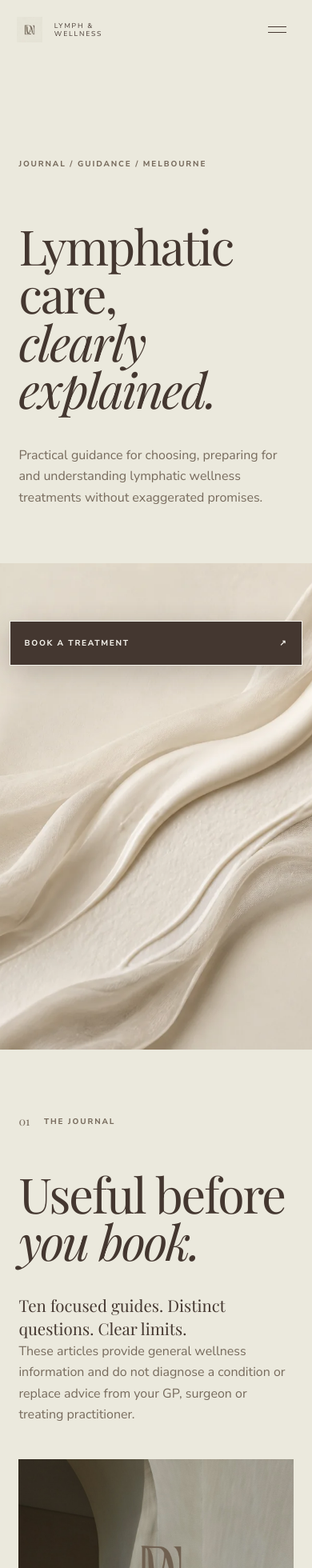
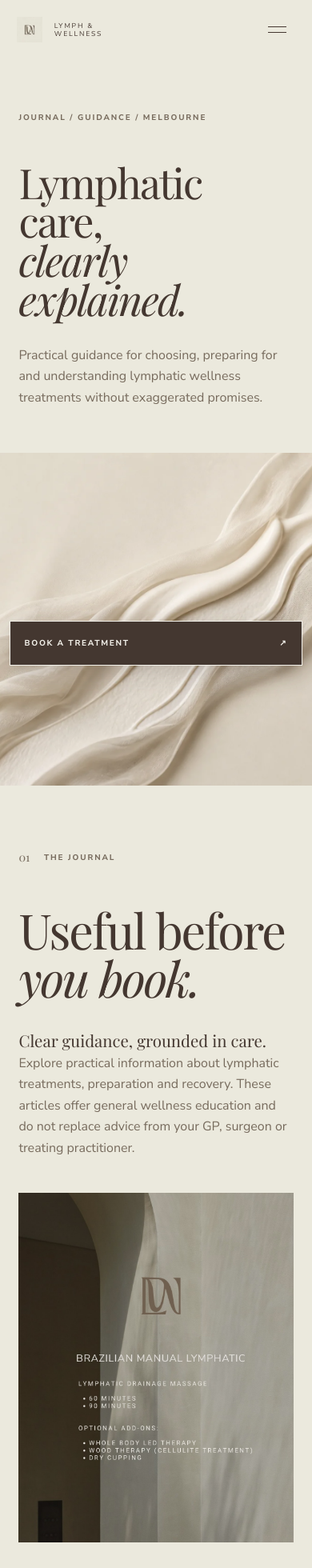
Before and after one commit to MetakeyGitHub/lymph-wellness, a Next.js app: page /journal in a window 390 px wide. Shown: the top 1960 px of the page at 80% size. Built offline with nearby package versions, Linux system fonts and the light colour scheme.

Commit message:
Repair journal and homepage layouts
Fixes stale and incomplete journal presentation, rebalances the responsive journal hero, prevents homepage article overlap, and improves hero image loading.

```diff
--- a/app/_components/PageHero.tsx
+++ b/app/_components/PageHero.tsx
@@ -9,7 +9,7 @@ export function PageHero({ eyebrow, title, intro, image, imageAlt, dark = false
         <h1>{title}</h1>
         <p>{intro}</p>
       </div>
-      {image && <div className="page-hero-image"><Image src={image} alt={imageAlt ?? ""} fill priority sizes="(max-width: 780px) 100vw, 48vw" /></div>}
+      {image && <div className="page-hero-image"><Image src={image} alt={imageAlt ?? ""} fill priority loading="eager" sizes="(max-width: 780px) 100vw, 48vw" /></div>}
     </section>
   );
 }
--- a/app/globals.css
+++ b/app/globals.css
@@ -362,6 +362,8 @@ em { font-weight: 400; }
 .journal-intro h2 { margin: clamp(3rem,5vw,5rem) 0 0; font-size: clamp(3.8rem,6vw,6.5rem); }
 .journal-intro > div:last-child { padding-top: 5rem; }
 .journal-intro > div:last-child > p:not(.lead) { max-width: 34rem; color: var(--taupe); }
+.journal-page .page-hero { grid-template-columns: 58% 42%; }
+.journal-page .page-hero h1 { font-size: clamp(4rem,6vw,6.8rem); }
 .journal-grid { padding-top: 0; display: grid; grid-template-columns: repeat(2,1fr); gap: clamp(4rem,7vw,7rem) 2rem; background: var(--off-white); }
 .journal-card { min-width: 0; }
 .journal-card-featured { grid-column: 1/-1; display: grid; grid-template-columns: 58% 1fr; gap: clamp(2rem,5vw,5rem); align-items: center; }
@@ -371,7 +373,7 @@ em { font-weight: 400; }
 .journal-card-image:hover img { transform: scale(1.035); }
 .journal-card-copy { padding-top: 2rem; }
 .journal-card-featured .journal-card-copy { padding-top: 0; }
-.journal-card-copy h2 { margin: 1.4rem 0 1.2rem; font-size: clamp(2.4rem,4.2vw,4.8rem); }
+.journal-card-copy h2 { margin: 1.4rem 0 1.2rem; font-size: clamp(2.4rem,3.7vw,4.2rem); }
 .journal-card:not(.journal-card-featured) .journal-card-copy h2 { font-size: clamp(2rem,3vw,3.2rem); }
 .journal-card-copy > p:not(.eyebrow) { max-width: 37rem; color: var(--taupe); }
 .journal-card-copy > div { margin-top: 2rem; display: flex; align-items: end; justify-content: space-between; gap: 2rem; }
@@ -695,14 +697,21 @@ em { font-weight: 400; }
   .detail-columns { padding-top: 0; }
   .map-placeholder { min-height: 18rem; margin-top: 3rem; }
   .home-journal, .journal-intro, .treatment-landing-overview, .treatment-expectations, .treatment-local, .treatment-reading, .areas-intro, .areas-services, .areas-note { grid-template-columns: 1fr; }
-  .home-journal { gap: 4rem; }
-  .home-journal > div:last-child > a { min-height: 8rem; grid-template-columns: 2.5rem 1fr 1rem; gap: 1rem; }
+  .home-journal { gap: 3.5rem; }
+  .home-journal h2 { margin: 2.6rem 0 1.5rem; font-size: clamp(3.2rem,13vw,4.5rem); }
+  .home-journal > div:last-child > a { min-height: 7.25rem; padding: 1.25rem 0; grid-template-columns: 2.4rem minmax(0,1fr) 1rem; gap: .8rem; }
+  .home-journal > div:last-child strong { font-size: clamp(1.3rem,6vw,1.7rem); line-height: 1.15; overflow-wrap: anywhere; }
   .journal-intro > div:last-child { padding-top: 0; }
-  .journal-grid { grid-template-columns: 1fr; gap: 4.5rem; }
+  .journal-grid { grid-template-columns: 1fr; gap: 4.25rem; }
   .journal-card-featured { grid-column: auto; display: block; }
-  .journal-card-image, .journal-card:not(.journal-card-featured) .journal-card-image { min-height: 28rem; }
+  .journal-card-image, .journal-card:not(.journal-card-featured) .journal-card-image { min-height: clamp(21rem,112vw,28rem); }
   .journal-card-featured .journal-card-copy { padding-top: 2rem; }
+  .journal-card-copy h2, .journal-card:not(.journal-card-featured) .journal-card-copy h2 { font-size: clamp(2.15rem,10vw,3rem); line-height: 1.02; overflow-wrap: anywhere; }
   .journal-card-copy > div { align-items: flex-start; flex-direction: column; }
+  .journal-page .page-hero { padding-top: 4.7rem; grid-template-columns: 1fr; }
+  .journal-page .page-hero-copy { min-height: auto; padding: 4rem 6vw 3.5rem; }
+  .journal-page .page-hero h1 { margin: 3rem 0 2rem; font-size: clamp(3.25rem,13vw,4.8rem); line-height: .94; overflow-wrap: anywhere; }
+  .journal-page .page-hero-image { min-height: 26rem; }
   .article-hero { min-height: auto; padding-top: 4.7rem; grid-template-columns: 1fr; }
   .article-hero-copy { min-height: 42rem; padding: 3rem 6vw 3.5rem; }
   .article-breadcrumbs { margin-bottom: 4rem; }
--- a/app/journal/page.tsx
+++ b/app/journal/page.tsx
@@ -21,7 +21,7 @@ export const metadata: Metadata = {
 
 export default function JournalPage() {
   return (
-    <main id="main">
+    <main id="main" className="journal-page">
       <PageHero
         eyebrow="Journal / Guidance / Melbourne"
         title={<>Lymphatic care,<br /><em>clearly explained.</em></>}
@@ -31,7 +31,7 @@ export default function JournalPage() {
       />
       <section className="journal-intro section-space" data-reveal>
         <div><SectionLabel number="01">The journal</SectionLabel><h2>Useful before<br /><em>you book.</em></h2></div>
-        <div><p className="lead">Ten focused guides. Distinct questions. Clear limits.</p><p>These articles provide general wellness information and do not diagnose a condition or replace advice from your GP, surgeon or treating practitioner.</p></div>
+        <div><p className="lead">Clear guidance, grounded in care.</p><p>Explore practical information about lymphatic treatments, preparation and recovery. These articles offer general wellness education and do not replace advice from your GP, surgeon or treating practitioner.</p></div>
       </section>
       <section className="journal-grid section-space" aria-label="Lymphatic wellness articles">
         {articles.map((article, index) => (
```
